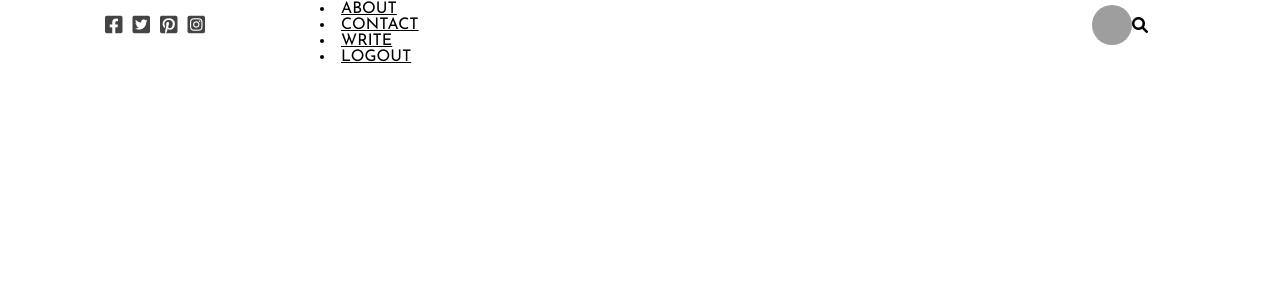
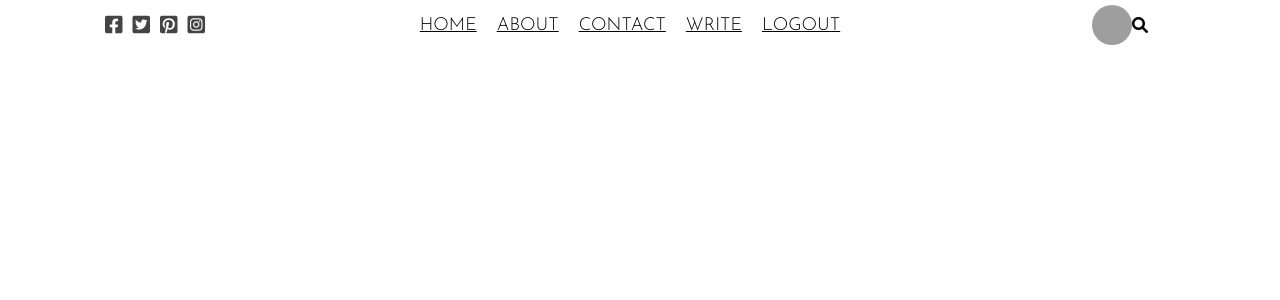
Before and after one commit to yogaaaaaaa/blog-app, a React (Create React App) app in the folder client/: page / in a window 1280 px wide. Shown: the top 300 px of the page. Built offline with nearby package versions, Linux system fonts and the light colour scheme; grey boxes are pictures that could not be loaded.

Commit message:
top navbar

```diff
--- a/client/src/topbar/topbar.css
+++ b/client/src/topbar/topbar.css
@@ -17,6 +17,11 @@
 
 }
 
+
+.topCenter{
+    flex:6
+}
+
 .topIcon{
     font-size:20px;
     margin-right: 10px;
@@ -31,6 +36,17 @@
     object-fit: cover;
 }
 
-.topCenter{
-    flex:6
+.topList{
+    display: flex;
+    justify-content: center;
+    margin: 0;
+    padding: 0;
+    list-style: none;
 }
+
+.topListItem{
+    margin-right: 20px;
+    font-size: 18px;
+    font-weight: 300;
+    cursor: pointer;
+}
```
